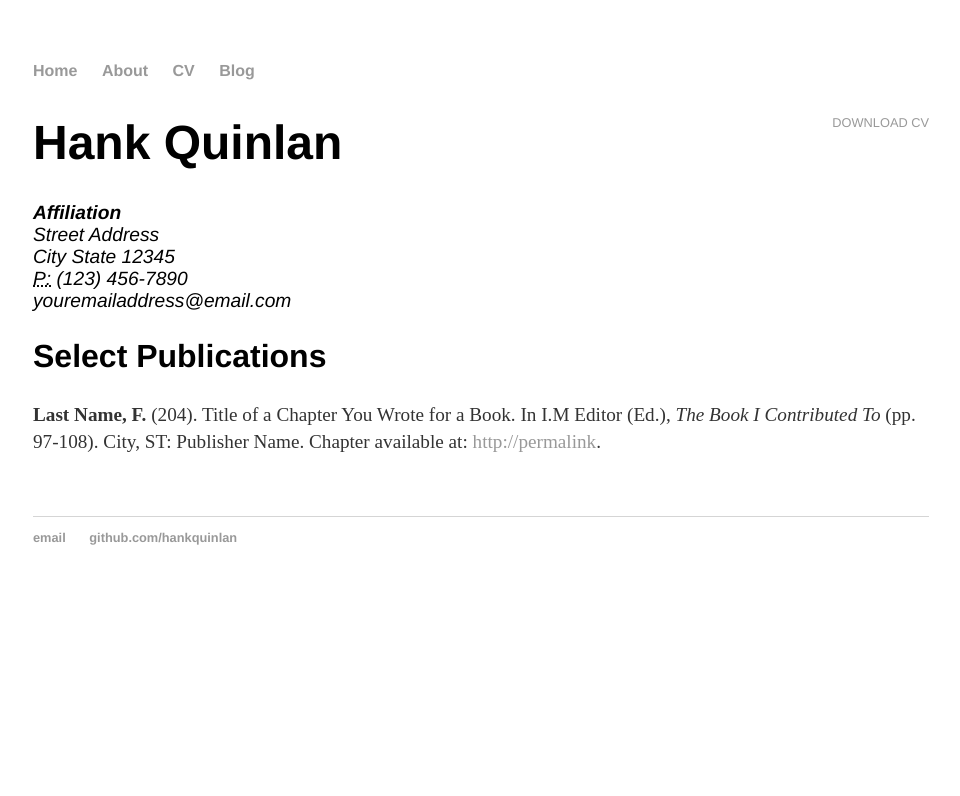
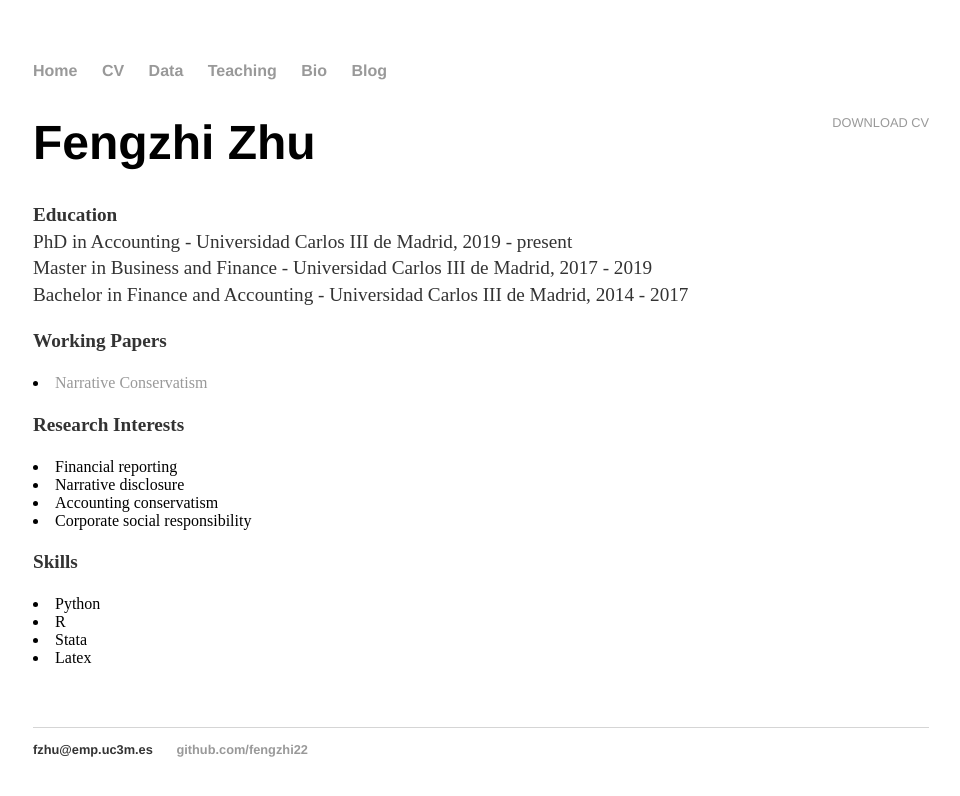
Before and after one commit to fengzhi22/fengzhi22.github.io, a Jekyll site: the page built from cv/index.html, in a window 1280 px wide. Shown: the top 796 px of the page, without its empty margins (159-1119 px from the left). Built offline with Jekyll 4.4.1, drawn with Linux system fonts in a browser that asks for light colours.

```diff
--- a/_layouts/default.html
+++ b/_layouts/default.html
@@ -12,8 +12,10 @@
     <nav>
 <ul>
 <li><a href="/">Home</a></li>
-<li><a href="/about">About</a></li>
 <li><a href="/cv">CV</a></li>
+<li><a href="/data">Data</a></li>
+<li><a href="/teaching">Teaching</a></li>
+<li><a href="/bio">Bio</a></li>
 <li><a href="/blog">Blog</a></li>
 </ul>
     </nav>
@@ -25,8 +27,8 @@
 
   <footer>
    <ul>
-   <li><a href="mailto:hankquinlanhub@gmail.com">email</a></li>
-   <li><a href="https://github.com/hankquinlan">github.com/hankquinlan</a></li>
+   <li>fzhu@emp.uc3m.es</li>
+   <li><a href="https://github.com/fengzhi22">github.com/fengzhi22</a></li>
    </ul>
   </footer>
   </body>
--- a/blog/index.html
+++ b/blog/index.html
@@ -1,6 +1,6 @@
 ---
 layout: default
-title: Hank Quinlan's Blog
+title: Blog
 ---
 <h1>{{ page.title }}</h1>
 <ul class="posts">
--- a/cv/index.html
+++ b/cv/index.html
@@ -1,22 +1,44 @@
 ---
 layout: default
-title: CV of Your Name
+title: CV
 ---
 
 	<div class="cv">
 		<a href="#" class="download" title="Download CV as PDF">Download CV</a>
-					<h1>Hank Quinlan</h1>
-					<address>
-					<strong>Affiliation</strong><br>
-					Street Address<br>
-					City State 12345<br>
-					<abbr title="phone">P:</abbr> (123) 456-7890<br>
-					<span class="obfuscate">youremailaddress@email.com</span>
-					</address>
+					<h1>Fengzhi Zhu</h1>
+					<education>
+					<p>
+					<strong>Education</strong><br>
+					PhD in Accounting - Universidad Carlos III de Madrid, 2019 - present<br>
+					Master in Business and Finance - Universidad Carlos III de Madrid, 2017 - 2019<br>
+					Bachelor in Finance and Accounting - Universidad Carlos III de Madrid, 2014 - 2017<br>
+					</education>
+					</p>
 
-					<h2>Select Publications</h2>
+					<p>
+					<working papers>
+					<strong>Working Papers</strong><br>
+					<li><a href="https://github.com/fengzhi22/narrative_conservatism">Narrative Conservatism</a></li>
+					</working papers>
+					</p>
 
-					<p><strong>Last Name, F.</strong> (204). Title of a Chapter You Wrote for a Book. In I.M Editor (Ed.), <em>The Book I Contributed To</em> (pp. 97-108). City, ST: Publisher Name. Chapter available at: <a href="#">http://permalink</a>.
+					<p>
+					<research interests>
+					<strong>Research Interests</strong><br>
+					<li>Financial reporting<br></li>
+					<li>Narrative disclosure<br></li>
+					<li>Accounting conservatism<br></li>
+					<li>Corporate social responsibility<br></li>
+					</research interests>
+					</p>
 
-
+					<p>
+					<skills>
+					<strong>Skills</strong><br>
+					<li>Python<br></li>
+					<li>R<br></li>
+					<li>Stata<br></li>
+					<li>Latex<br></li>
+					</skills>
+					</p>
 	</div>
--- a/index.html
+++ b/index.html
@@ -1,9 +1,9 @@
 ---
 layout: default
-title: Hank Quinlan, Horrible Cop
+title: Fengzhi Zhu
 ---
 
 		<div class="blurb">
-			<h1>Hi there, I'm Hank Quinlan!</h1>
-			<p>I'm best known as the horrible cop from <em>A Touch of Evil</em>. Don't trust me. <a href="/about">Read more about my life...</a></p>
+			<h1>Hi there, I'm Fengzhi Zhu!</h1>
+			<p>I am a PhD student in Accounting at Universidad Carlos III de Madrid. </p>
 		</div>
```
Also changed, not shown: _posts/2014-04-30-hank-quinlan-site-launched.md (deleted, +0 -7 lines), _posts/2020-04-05-new-blog-new-post.md (added, +7 -0 lines), bio/index.html (renamed from about/index.html, +3 -8 lines), data/index.html (added, +11 -0 lines), teaching/index.html (added, +13 -0 lines).
